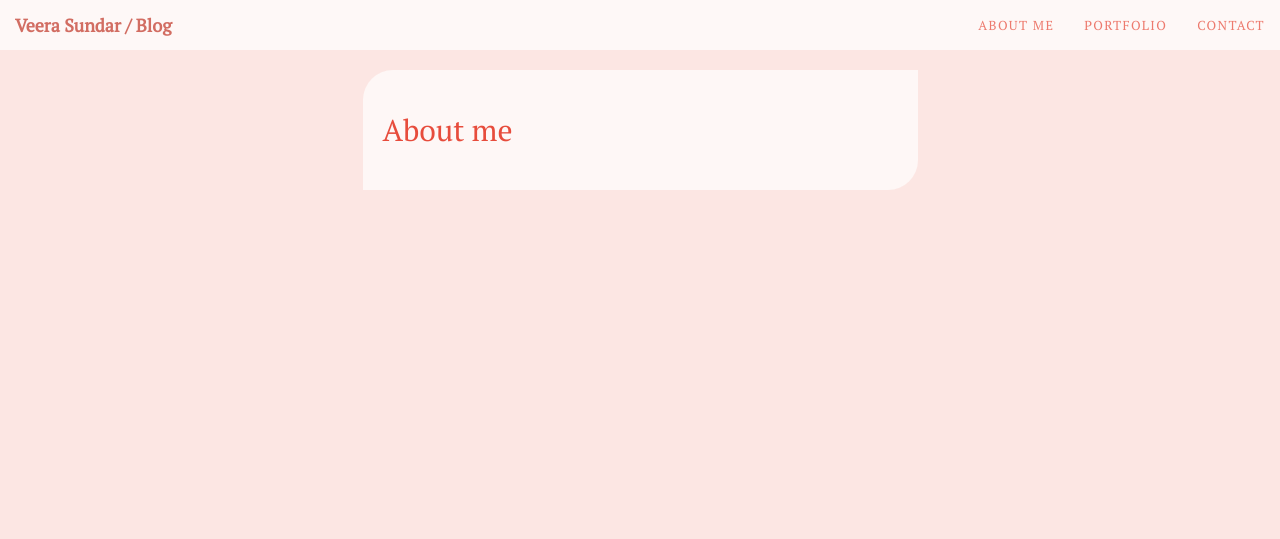
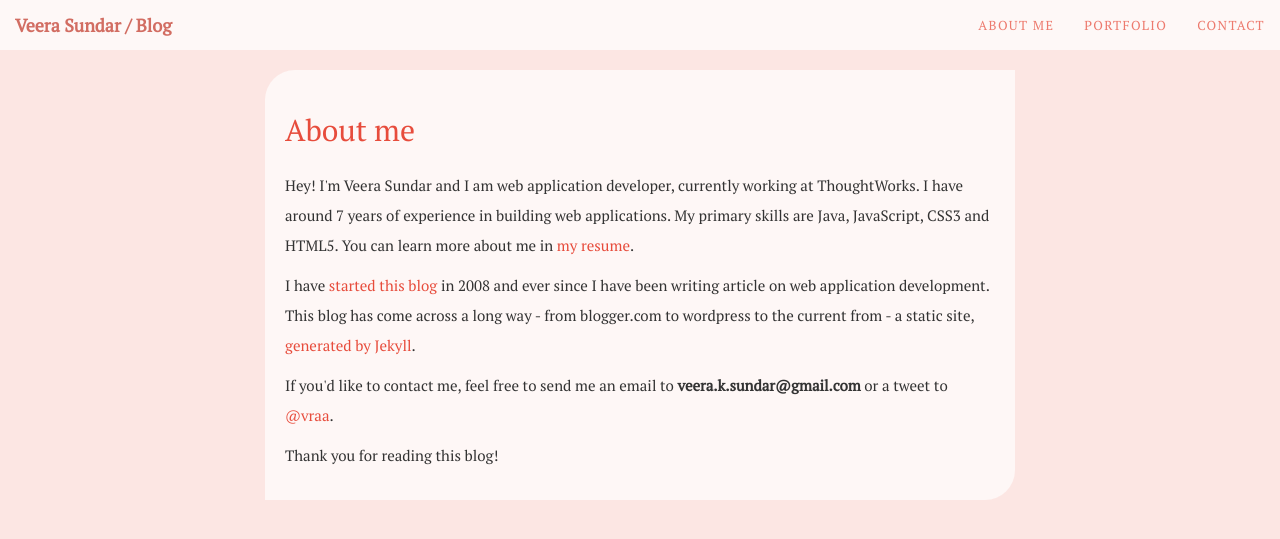
Before and after one commit to canwe/blog, a Jekyll site: the page built from about-me.html, in a window 1280 px wide. Shown: the top 539 px of the page. Built offline with Jekyll 4.4.1, drawn with Linux system fonts in a browser that asks for light colours; Markdown is read by kramdown in place of the engine named in the settings.

Commit message:
Update page content and style.

```diff
--- a/_includes/author.html
+++ b/_includes/author.html
@@ -6,7 +6,7 @@
       </div>
       <div class="col-xs-8">
         <h5 class="title">About Veera Sundar</h5>
-        <p>Veera Sundar is a web app developer and the founder of <a href="http://countrack.me">countrack.me</a>, <a href="http://timethetask.appspot.com">timethetask</a> and <a href="http://twikural.veerasundar.com">twikural</a>. Learn more <a href="/about-me.html">about him</a> or Connect with him on <a href="http://twitter.com/vraa">Twitter</a> , <a href="http://github.com/vraa">Github</a> or <a href="http://in.linkedin.com/in/veerasundar">LinkedIn</a>.</p>
+        <p>Veera Sundar is a web application developer and the founder of <a href="http://countrack.me">countrack.me</a>, <a href="http://timethetask.appspot.com">timethetask</a> and <a href="http://twikural.veerasundar.com">twikural</a>. Learn more <a href="/about-me.html">about him</a> or Connect with him on <a href="http://twitter.com/vraa">Twitter</a> , <a href="http://github.com/vraa">Github</a> or <a href="http://in.linkedin.com/in/veerasundar">LinkedIn</a>.</p>
       </div>
     </div>
   </div>
--- a/_layouts/default.html
+++ b/_layouts/default.html
@@ -42,13 +42,13 @@
     <div class="collapse navbar-collapse" id="blog-header">
       <ul class="nav navbar-nav site-links pull-right">
         <li>
-            <a href="about-me.html" title="About Veera Sundar">About me</a>
+            <a href="/blog/about-me.html" title="About Veera Sundar">About me</a>
         </li>
         <li>
-            <a href="portfolio.html" title="Portfolio of Veera Sundar">Portfolio</a>
+            <a href="/blog/portfolio.html" title="Portfolio of Veera Sundar">Portfolio</a>
         </li>
         <li>
-          <a href="contact.html" title="Contact Veera Sundar">Contact</a>
+          <a href="/blog/contact.html" title="Contact Veera Sundar">Contact</a>
         </li>
       </ul>
     </div>
@@ -56,7 +56,7 @@
 
   <div class="container">
     <div class="row">
-      <div class="col-xs-12 col-md-6 col-md-offset-3">
+      <div class="col-xs-12 col-md-8 col-md-offset-2">
         {{ content }}
       </div>
     </div>
--- a/about-me.html
+++ b/about-me.html
@@ -4,4 +4,8 @@ title: About Me - Veera Sundar
 ---
 <div class='page archive'>
   <h1>About me</h1>
+  <p>Hey! I'm Veera Sundar and I am web application developer, currently working at ThoughtWorks. I have around 7 years of experience in building web applications. My primary skills are Java, JavaScript, CSS3 and HTML5. You can learn more about me in <a href="http://veerasundar.com/resume/">my resume</a>.</p>
+  <p>I have <a href="http://veerasundar.com/blog/2008/06/great-indian-developer-summit-2008/">started this blog</a> in 2008 and ever since I have been writing article on web application development. This blog has come across a long way - from blogger.com to wordpress to the current from - a static site, <a href="http://veerasundar.com/blog/2013/03/moving-from-wordpress-to-jekyll/">generated by Jekyll</a>.</p>
+  <p>If you'd like to contact me, feel free to send me an email to <strong>veera.k.sundar@gmail.com</strong> or a tweet to <a href="http://twitter.com/vraa">@vraa</a>.</p>
+  <p>Thank you for reading this blog!</p>
 </div>
--- a/contact.html
+++ b/contact.html
@@ -4,4 +4,6 @@ title: Contact Veera Sundar
 ---
 <div class='page archive'>
   <h1>Contact me</h1>
+  <p><strong>Email</strong> : veera.k.sundar@gmail.com</p>
+  <p><strong>Twitter</strong> : <a href="http://twitter.com/vraa">@vraa</a></p>
 </div>
--- a/css/blog.css
+++ b/css/blog.css
@@ -110,6 +110,13 @@ body.blog{
 .page h1{
   margin-bottom: 2rem;
 }
+.page p{
+  font-size: 1.5rem;
+  line-height: 3rem;
+}
+.page p a{
+  color: #e74c3c;
+}
 
 .page.archive .posts{
   font-size: 1.3rem;
--- a/portfolio.html
+++ b/portfolio.html
@@ -4,4 +4,5 @@ title: Portfolio of Veera Sundar
 ---
 <div class='page archive'>
   <h1>My Portfolio</h1>
+  <p>Thanks for checking. I'm still in the process of updating this page. Meanwhile, feel free to check <a href="http://github.com/vraa">my Github page</a> where I host my open source projects.</p>
 </div>
```
